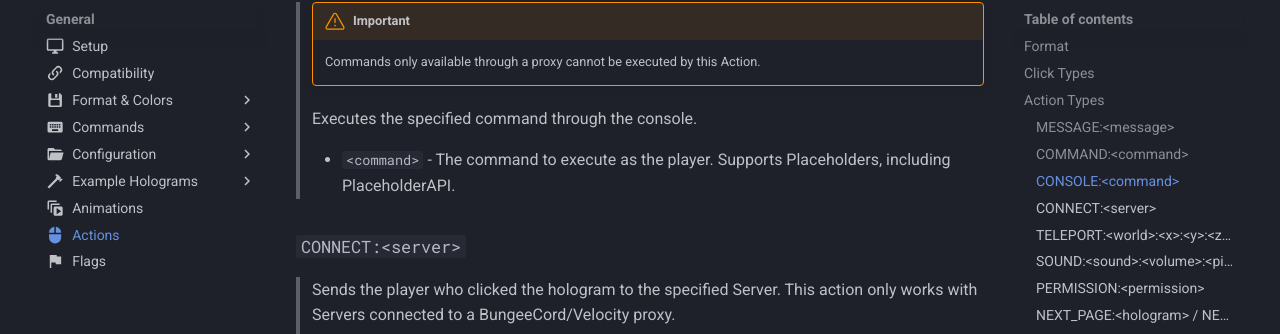
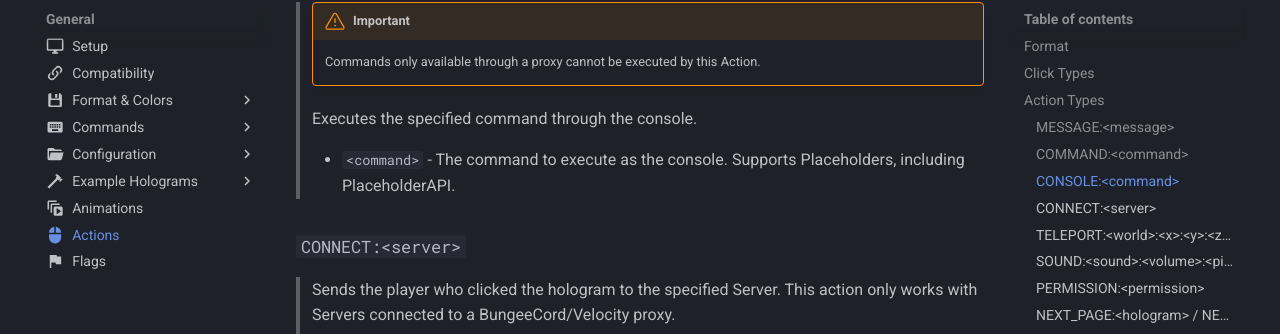
Before and after one commit to DecentSoftware-eu/DecentHolograms-Wiki, an MkDocs documentation site: the page built from docs/general/actions.md, in a window 1280 px wide and 900 px high, scrolled down 1171 px. Shown: the part 110-444 px from the top of the window. Built offline with MkDocs 1.6.1 and Material for MkDocs 9.7.7, drawn with Linux system fonts in a browser that asks for light colours; comment, search, counter and statistics services are not loaded.

Commit message:
Fix arg description of CONSOLE:

```diff
--- a/docs/general/actions.md
+++ b/docs/general/actions.md
@@ -49,7 +49,7 @@ These click types are used in the [`addaction` page command](commands/hologram-p
 >
 > Executes the specified command through the console.
 >
-> - `#!command <command>` - The command to execute as the player. Supports Placeholders, including PlaceholderAPI.
+> - `#!command <command>` - The command to execute as the console. Supports Placeholders, including PlaceholderAPI.
 
 ### `#!command CONNECT:<server>` { #connect }
 
```
